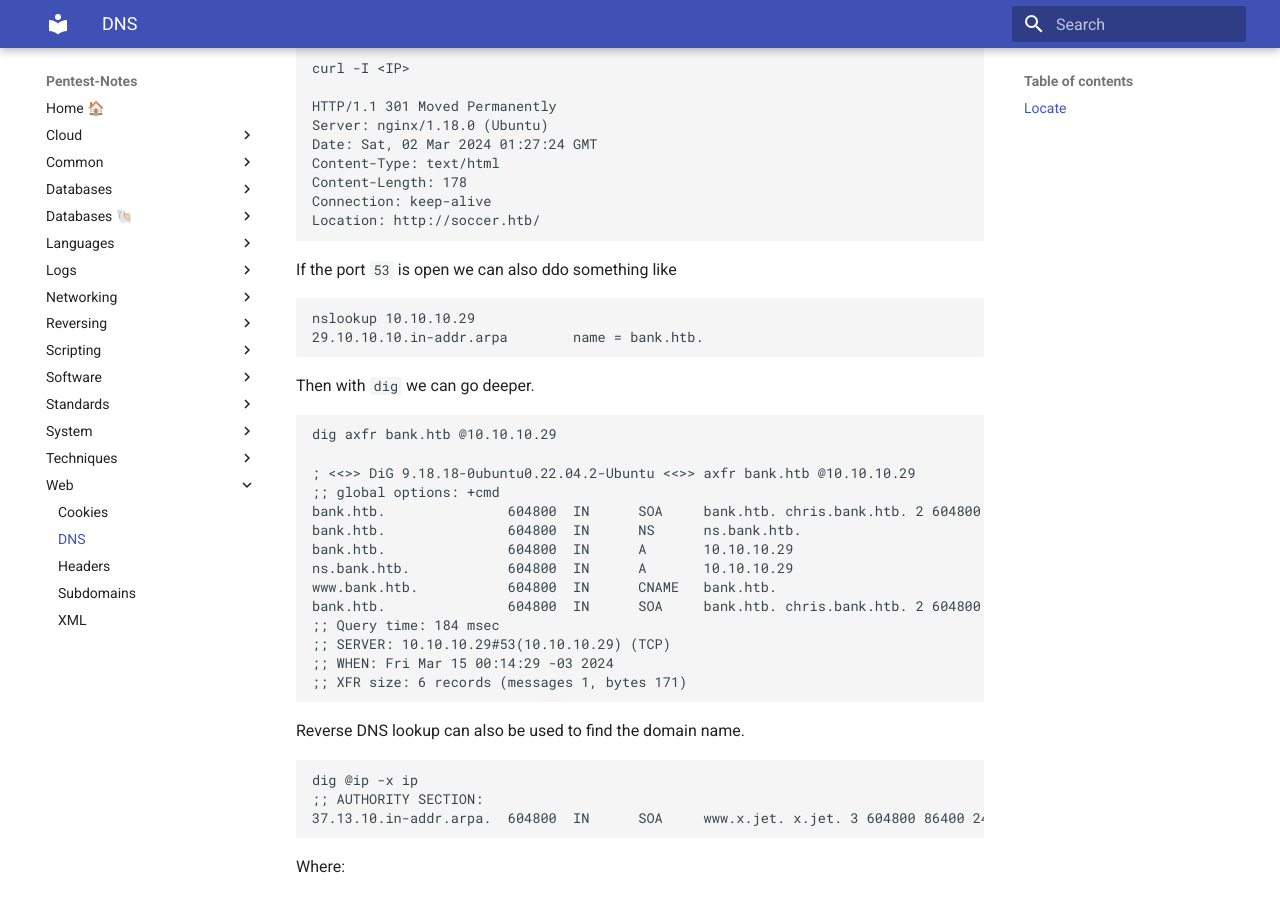
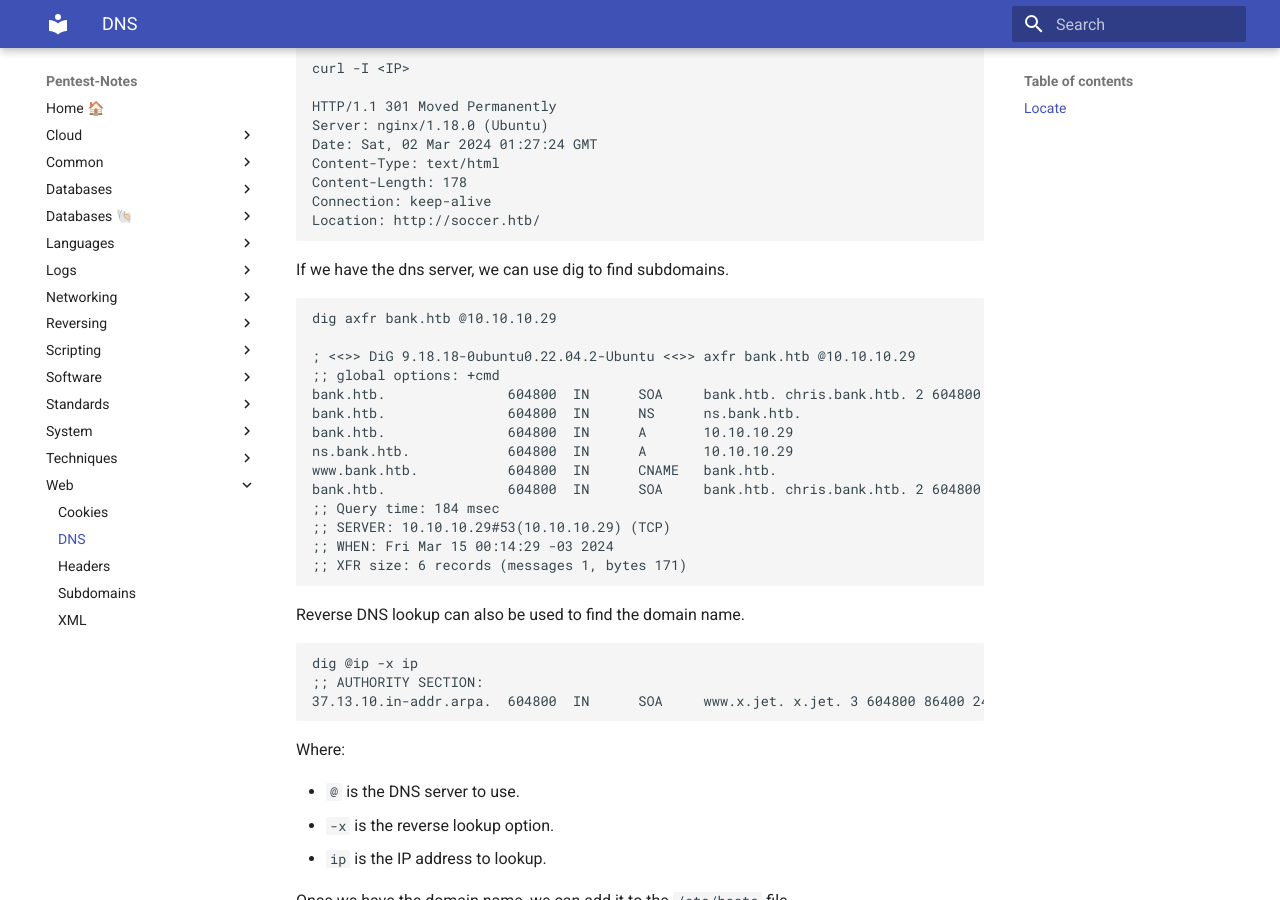
Before and after one commit to jd-apprentice/hack-the-box, an MkDocs documentation site: the page built from docs/web/dns.md, in a window 1280 px wide and 900 px high, scrolled down 679 px. Built offline with MkDocs 1.6.1 and Material for MkDocs 9.7.7, drawn with Linux system fonts in a browser that asks for light colours.

Commit message:
docs(update): lot of things

````diff
--- a/docs/web/dns.md
+++ b/docs/web/dns.md
@@ -38,14 +38,7 @@ Connection: keep-alive
 Location: http://soccer.htb/
 ```
 
-If the port `53` is open we can also ddo something like
-
-```bash
-nslookup 10.10.10.29
-29.10.10.10.in-addr.arpa        name = bank.htb.
-```
-
-Then with `dig` we can go deeper.
+If we have the dns server, we can use dig to find subdomains.
 
 ```bash
 dig axfr bank.htb @10.10.10.29
````
Also changed, not shown: docs/networking/attacks.md (added, +9 -0 lines), docs/software/keepass.md (+9 -0 lines), docs/system/bash.md (added, +32 -0 lines), docs/techniques/cracking.md (+2 -0 lines), docs/techniques/stenography.md (added, +14 -0 lines), docs/networking/assets/ack.png (added).
